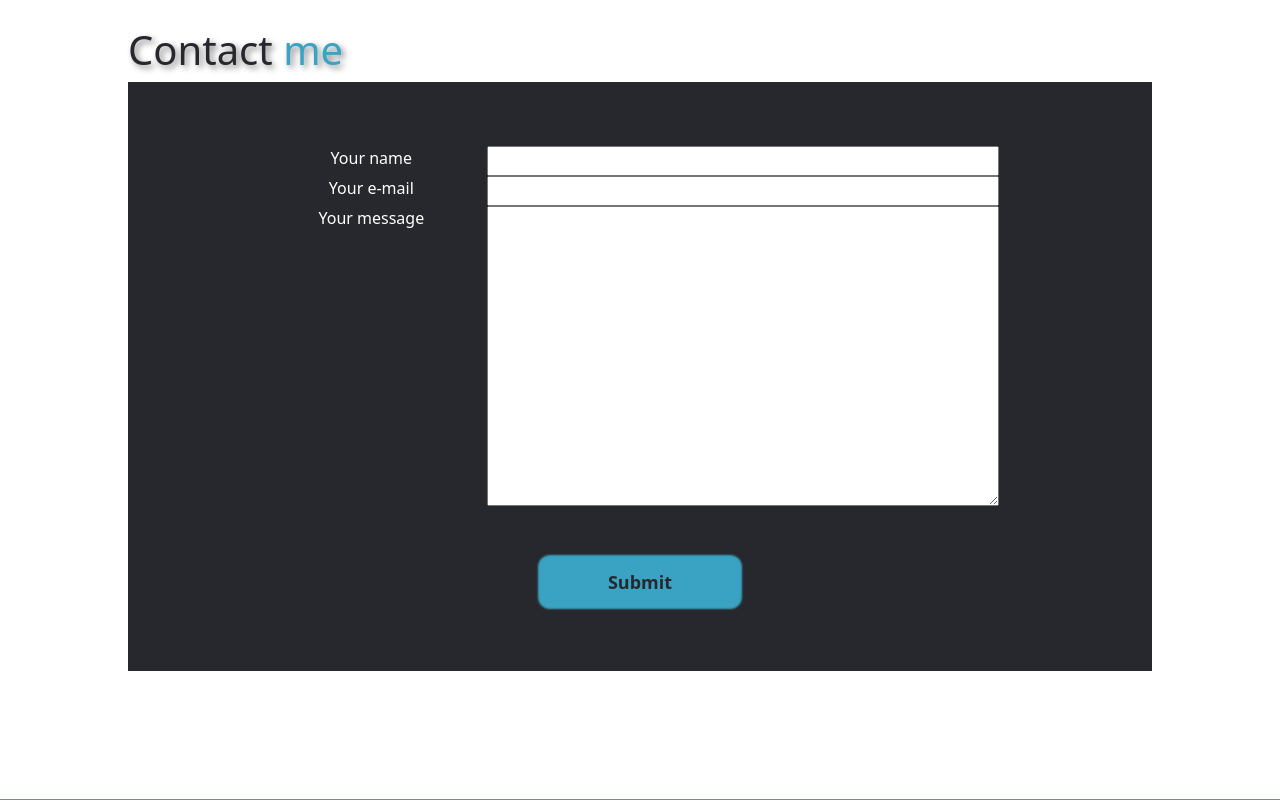
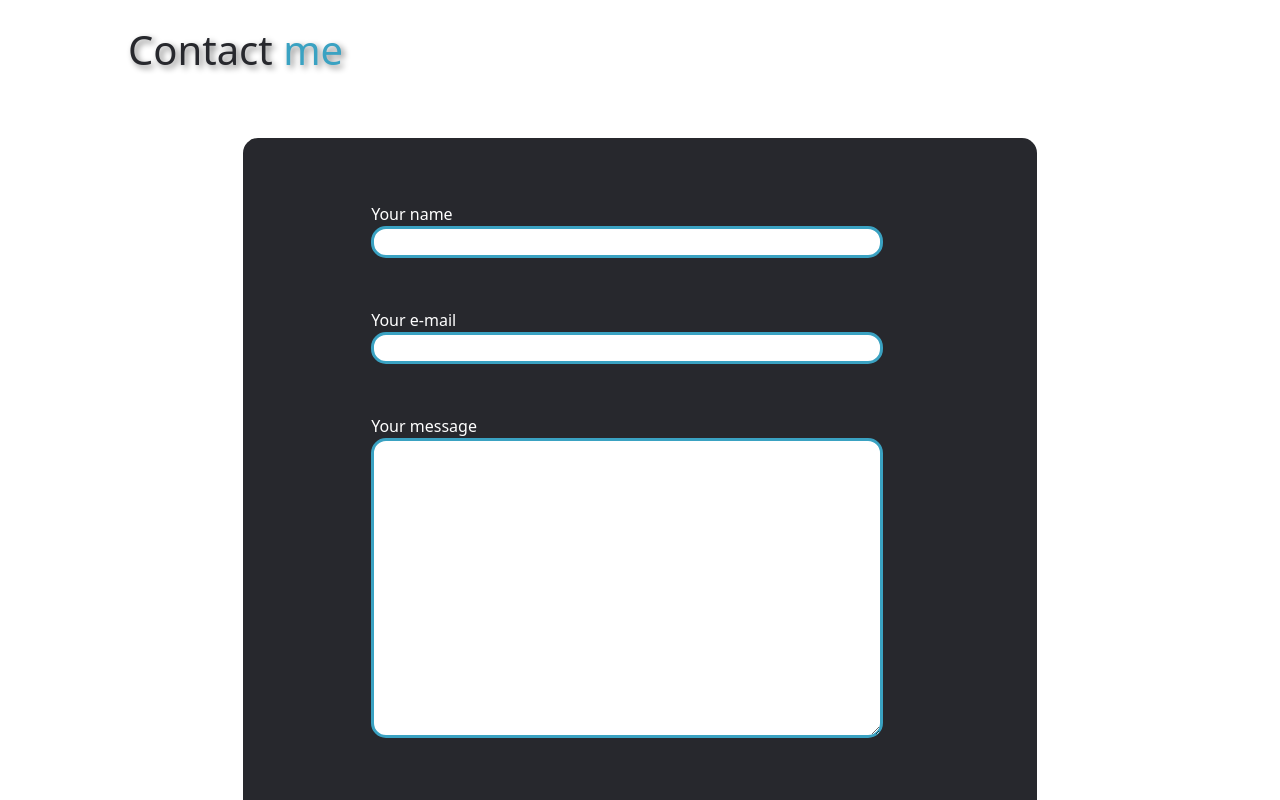
Before and after one commit to FabioDev86/my-portfolio, a React (Create React App) app: page / in a window 1280 px wide. Shown: the part 2760-3560 px from the top of the page. Built offline with nearby package versions, Linux system fonts and the light colour scheme.

Commit message:
definitive form styling

```diff
--- a/src/App.css
+++ b/src/App.css
@@ -117,34 +117,36 @@ nav {
 #contact > h1 {
   text-align: left;
   filter: drop-shadow(3px 3px 3px gray);
+  margin-bottom: 5vw;
 }
 form {
+  border-radius: 15px;
   text-align: center;
   background-color: #27282D;
   color: white;
-  padding-top: 5vw;
-  padding-bottom: 5vw;
-}
-.input-box {
-  display: flex;
-  flex-wrap: wrap;
-  justify-content: space-evenly;
-
-  margin-left: 10vw;
-  margin-right: 10vw;
-
-
+  padding: 5vw 10vw 5vw 10vw;
+  margin-left: 9vw;
+  margin-right: 9vw;
 }
 .error {
   color: red;
+  height: 50px;
+  text-align: left;
 }
-label{
-
-  width: 180px;
+#contact label {
+  min-width: 160px;
+  padding: 0;
+  margin: 0;
+  text-align: left;
 }
 .input {
   width: 40vw;
-  min-width: 200px;
+  min-width: 160px;
+  border:solid #3AA2C2;
+  border-radius: 15px;
+}
+.input-box{
+  text-align: left;
 }
 textarea  {
   height: 300px;
@@ -156,7 +158,7 @@ textarea  {
   border: none;
   font-weight: bold;
   font-size: large;
-  width: 200px;
+  width: 160px;
   height: 50px;
   box-shadow: 0px 0px 2px 2px #3AA2C2;
   margin-top: 4vw;
--- a/src/components/Contact.js
+++ b/src/components/Contact.js
@@ -24,28 +24,20 @@ export default function Contact(){
     const MyInput = ({ label, ...props }) => {
         const [field, meta] = useField(props);
         return (
-            <div>
-                <div className="input-box">
-                    <label htmlFor={props.id || props.name}>{label}</label>
-                    <input className="input" {...field} {...props} />
-                </div>
-                {meta.touched && meta.error ? (
-                <div className="error">{meta.error}</div>
-                ) : null}
+            <div className="input-box">
+                <label htmlFor={props.id || props.name}>{label}</label>
+                <input className="input" {...field} {...props} />
+                <div className="error">{ meta.touched && meta.error ? meta.error : null }</div>
             </div>
         );
     };
     const MyTextArea = ({ label, ...props }) => {
         const [field, meta] = useField(props);
         return (
-          <div>
           <div className="input-box">
             <label htmlFor={props.id || props.name}>{label}</label>
             <textarea className="input" {...field} {...props} />
-            </div>
-            {meta.touched && meta.error ? (
-              <div className="error">{meta.error}</div>
-            ) : null}
+            <div className="error">{ meta.touched && meta.error ? meta.error : null }</div>
           </div>
         );
     };
@@ -83,6 +75,7 @@ export default function Contact(){
                 }
                 onSubmit = { values => {handleSubmit(values)}}
             >
+
                 <Form>
                     <MyInput
                         label={ text[1] }
@@ -101,6 +94,7 @@ export default function Contact(){
                     />
                     <button type="submit" id="submit">Submit</button>
                 </Form>
+
              </Formik>
         </div>
     );
```
